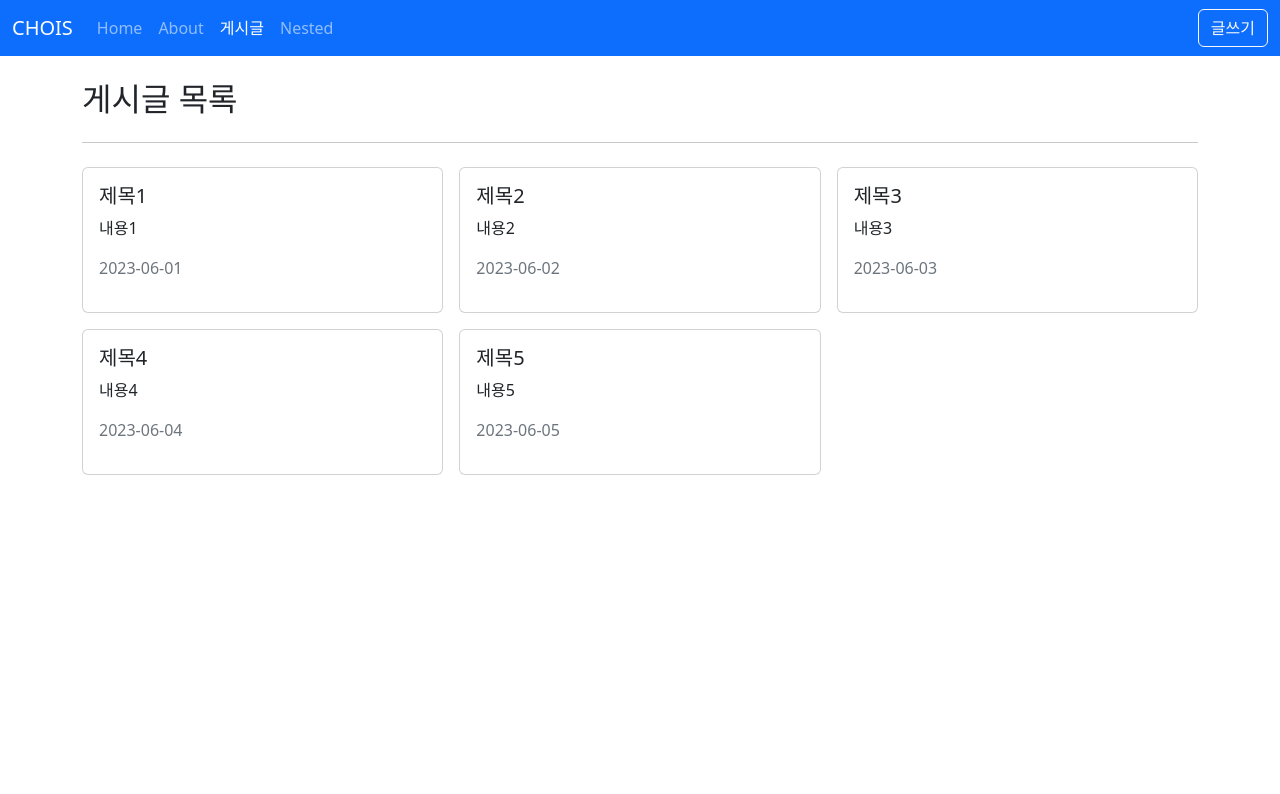
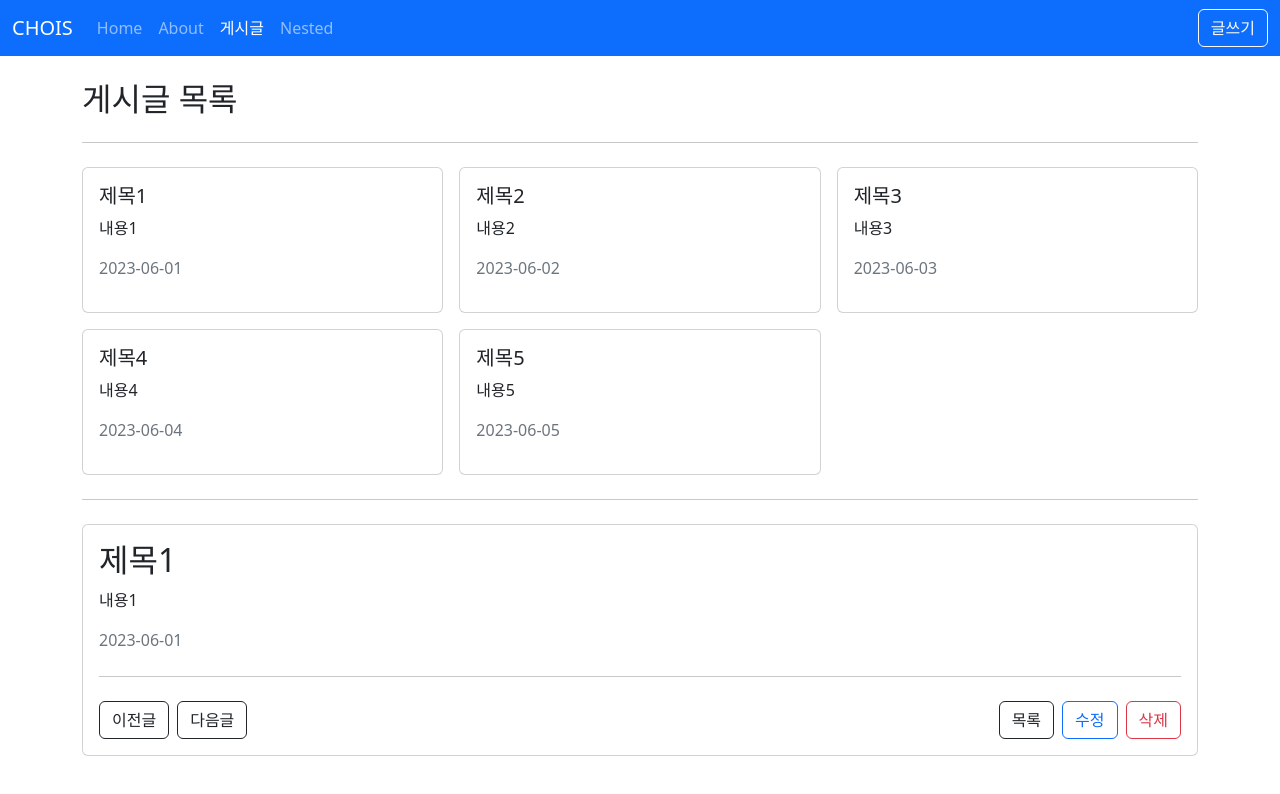
Before and after one commit to codeblue25/learn-vue3, a Vue app in the folder practice-vue3/: page /posts in a window 1280 px wide. Shown: the top 794 px of the page. Built offline with nearby package versions, Linux system fonts and the light colour scheme.

Commit message:
Create and apply App Card component

```diff
--- /dev/null
+++ b/practice-vue3/src/components/AppCard.vue
@@ -0,0 +1,13 @@
+<template>
+  <div class="card">
+    <div v-if="$slots.header" class="card-header">
+      <slot name="header"></slot>
+    </div>
+    <div v-if="$slots.default" class="card-body">
+      <slot></slot>
+    </div>
+    <div v-if="$slots.footer" class="card-footer">
+      <slot name="footer"></slot>
+    </div>
+  </div>
+</template>
--- a/practice-vue3/src/components/posts/PostItem.vue
+++ b/practice-vue3/src/components/posts/PostItem.vue
@@ -1,16 +1,16 @@
 <template>
-  <div class="card">
-    <div class="card-body">
-      <h5 class="card-title">{{ title }}</h5>
-      <p class="card-text">
-        {{ contents }}
-      </p>
-      <p class="text-muted">{{ createdAt }}</p>
-    </div>
-  </div>
+  <AppCard>
+    <h5 class="card-title">{{ title }}</h5>
+    <p class="card-text">
+      {{ contents }}
+    </p>
+    <p class="text-muted">{{ createdAt }}</p>
+  </AppCard>
 </template>
 
 <script setup>
+import AppCard from '@/components/AppCard.vue';
+
 defineProps({
   title: {
     type: String,
--- a/practice-vue3/src/views/posts/PostDetailView.vue
+++ b/practice-vue3/src/views/posts/PostDetailView.vue
@@ -1,8 +1,8 @@
 <template>
   <div>
-    <h2>제목</h2>
-    <p>내용</p>
-    <p class="text-muted">2023-06-01</p>
+    <h2>{{ form.title }}</h2>
+    <p>{{ form.contents }}</p>
+    <p class="text-muted">{{ form.createdAt }}</p>
     <hr class="my-4" />
     <div class="row g-2">
       <div class="col-auto">
@@ -31,19 +31,41 @@
 </template>
 
 <script setup>
-import { useRouter, useRoute } from 'vue-router';
+import { ref } from 'vue';
+import { useRouter } from 'vue-router';
+import { getPostById } from '@/api/posts';
+
+const props = defineProps({
+  postId: String,
+});
 
 const router = useRouter();
-const route = useRoute();
 
 const goListPage = () => {
   router.push({ name: 'PostList' });
 };
 
-const postId = route.params.postId;
 const goEditPage = () => {
-  router.push({ name: 'PostEdit', params: { postId } });
+  router.push({ name: 'PostEdit', params: { postId: props.postId } });
 };
+
+/**
+ * ref
+ * 장) 객체 할당 가능
+ * 장) 일관성 유지 가능
+ * 단) form.value.title, form.value.contents
+ *
+ * reactive
+ * 장) form.title, form.contents
+ * 단) 객체 할당 불가능
+ * 단) 일관성 유지 불가능
+ */
+const form = ref({});
+const fetchPost = () => {
+  const data = getPostById(props.postId);
+  form.value = { ...data };
+};
+fetchPost();
 </script>
 
 <style lang="scss" scoped></style>
--- a/practice-vue3/src/views/posts/PostListView.vue
+++ b/practice-vue3/src/views/posts/PostListView.vue
@@ -12,11 +12,17 @@
         ></PostItem>
       </div>
     </div>
+    <hr class="my-4" />
+    <AppCard>
+      <PostDetailView postId="1"></PostDetailView>
+    </AppCard>
   </div>
 </template>
 
 <script setup>
 import PostItem from '@/components/posts/PostItem.vue';
+import AppCard from '@/components/AppCard.vue';
+import PostDetailView from '@/views/posts/PostDetailView.vue';
 import { getPosts } from '@/api/posts';
 import { ref } from 'vue';
 import { useRouter } from 'vue-router';
```
